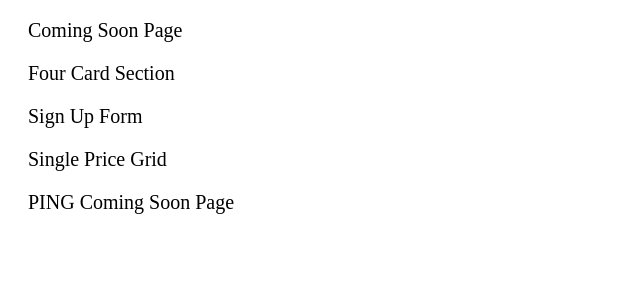
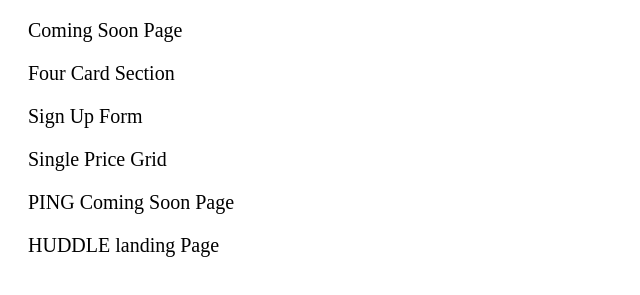
Before and after one commit to Martinsons/Projects, a plain HTML site: page index.html in a window 1280 px wide. Shown: the part 61-356 px from the top of the page, without its empty margins (0-640 px from the left). Drawn offline with Linux system fonts and the light colour scheme.

Commit message:
initial commit

```diff
--- a/index.html
+++ b/index.html
@@ -16,6 +16,7 @@
   <a href="https://elated-heyrovsky-b09e92.netlify.com/">Sign Up Form</a>
   <a href="https://zen-elion-aa04e6.netlify.com/">Single Price Grid</a>
   <a href="https://nifty-joliot-297545.netlify.com/">PING Coming Soon Page</a>
+  <a href="https://vigorous-mcnulty-1a1722.netlify.com/">HUDDLE landing Page</a>
 
 
 </body>
```
